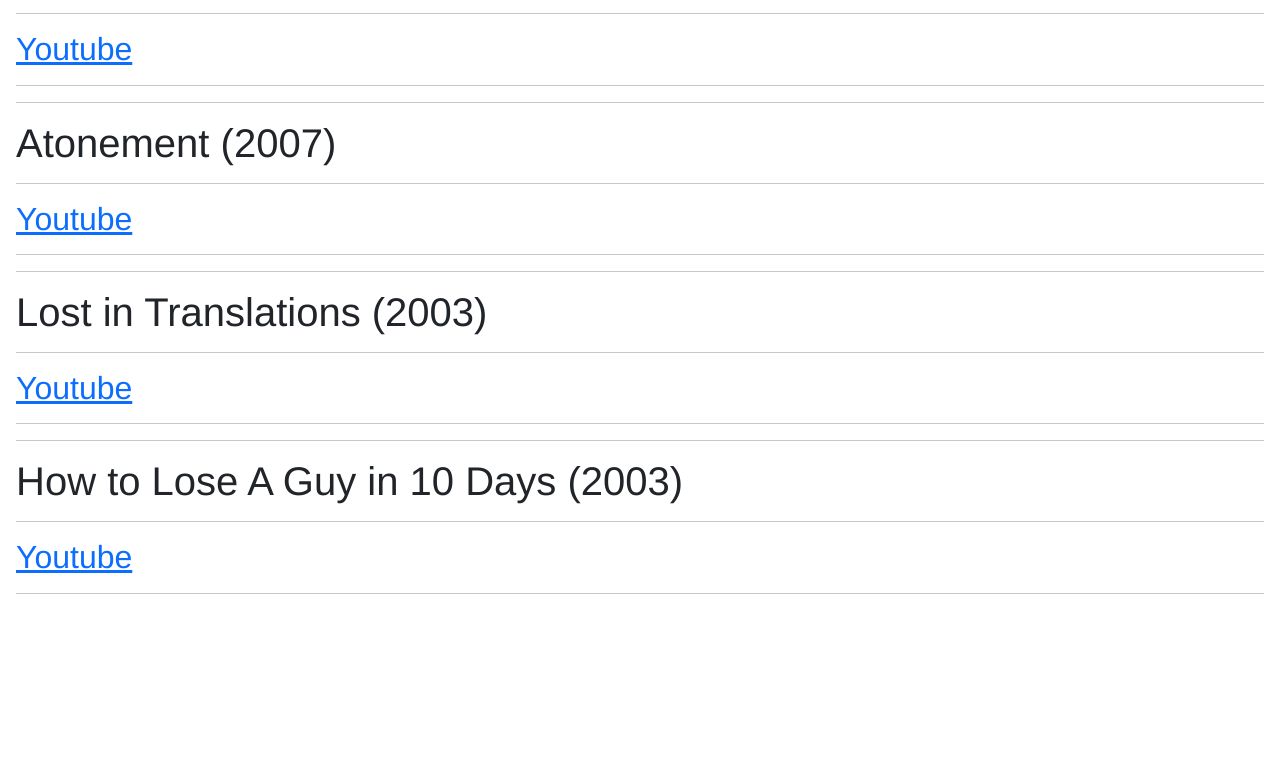
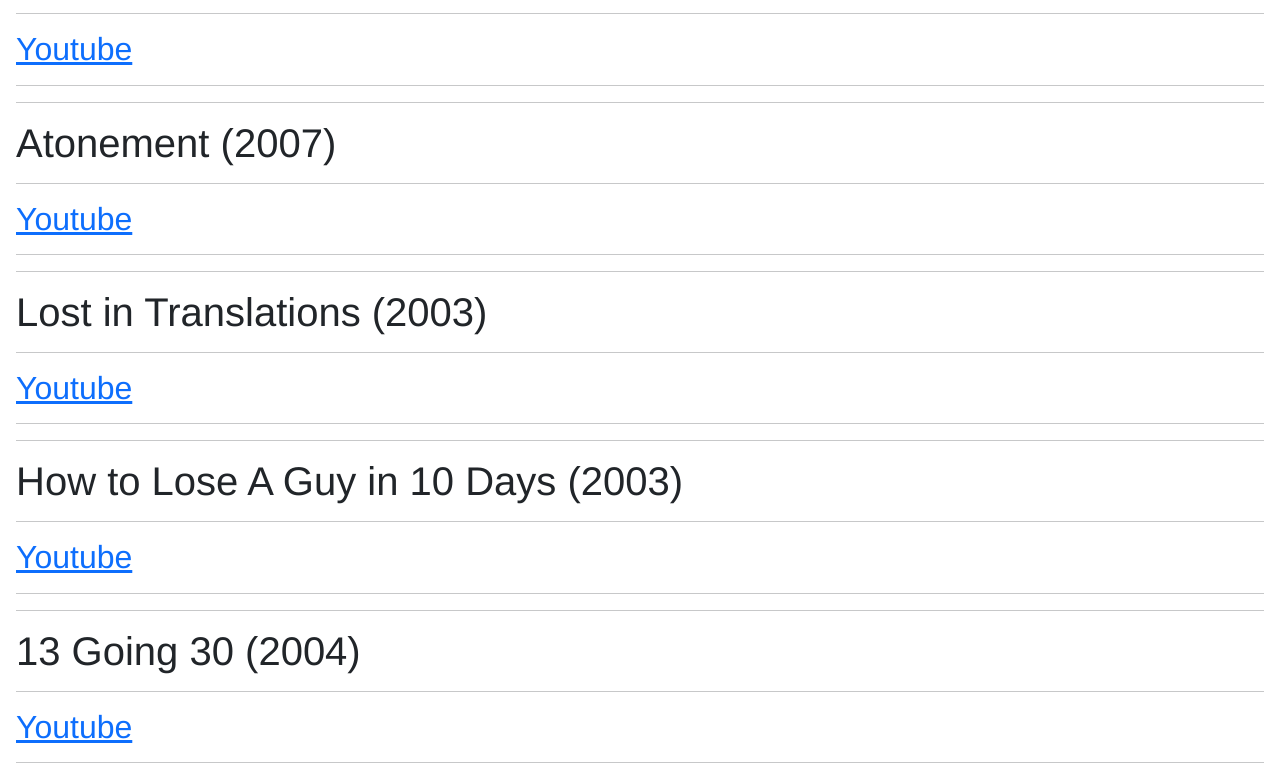
Before and after one commit to mziyadam/movies, a plain HTML site: page index.html in a window 1280 px wide. Shown: the part 2907-3688 px from the top of the page. Before the commit the page ends 3533 px from the top, so only its background shows below. Drawn offline with nearby package versions, Linux system fonts and the light colour scheme.

Commit message:
13 going 30

```diff
--- a/index.html
+++ b/index.html
@@ -282,6 +282,16 @@
             link: "https://youtu.be/6B3iUWc_Lfw"
         },
     ]
+},
+
+{
+    seriesName: '13 Going 30 (2004)',
+    episodes: [
+        {
+            episode: "Youtube",
+            link: "https://youtu.be/98sWl_P9VEw"
+        },
+    ]
 }
 
 
```
